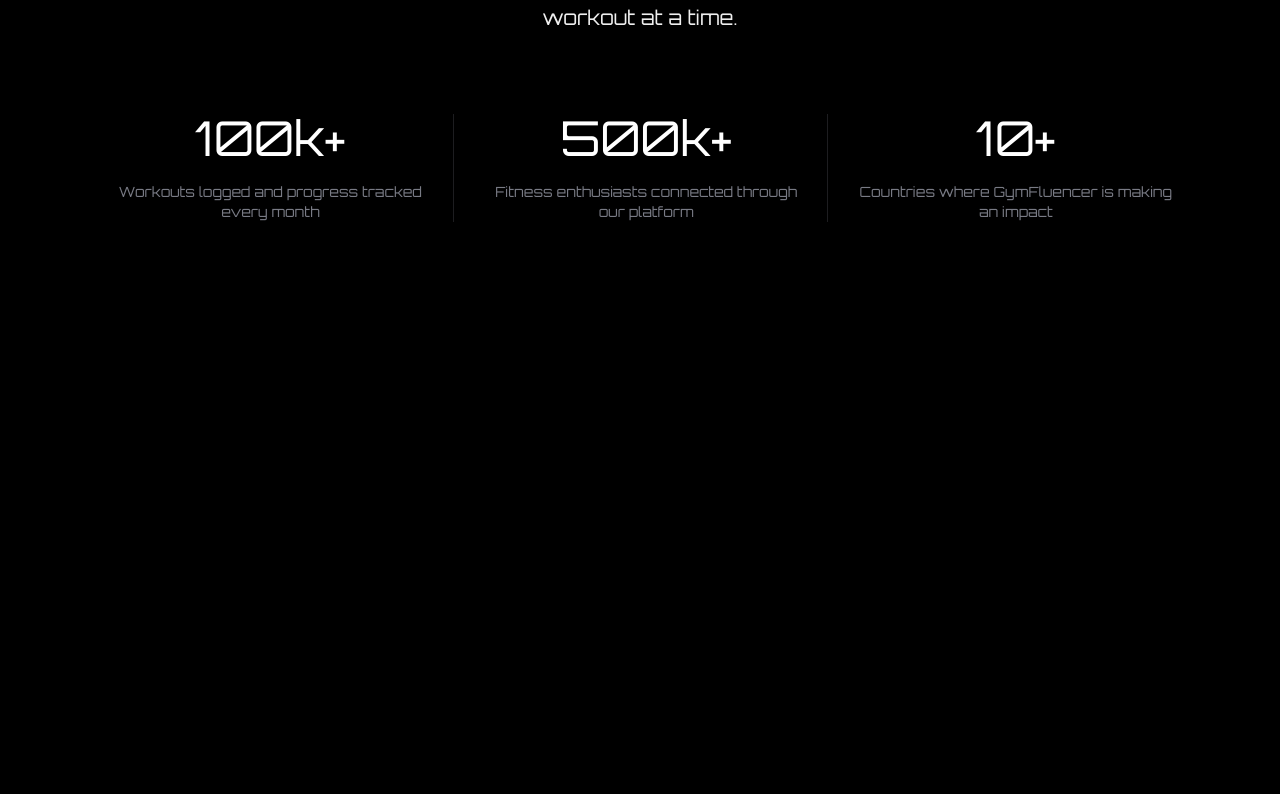
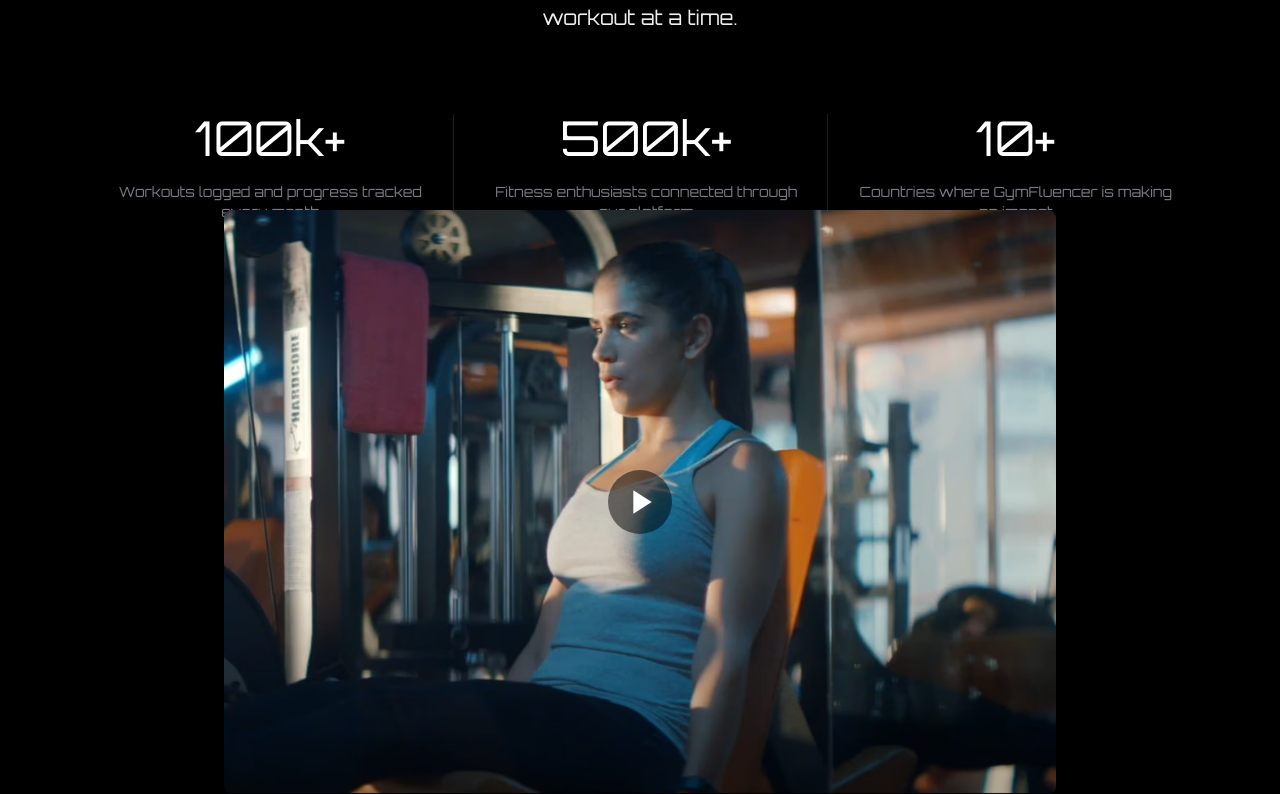
Before and after one commit to rankdeveloper/gym_influencer, a React (Vite) app: page / in a window 1280 px wide. Shown: the part 1114-1908 px from the top of the page. Before the commit the page ends 1376 px from the top, so only its background shows below. Built offline with nearby package versions, Linux system fonts and the light colour scheme.

Commit message:
video component created

```diff
--- a/src/App.jsx
+++ b/src/App.jsx
@@ -5,6 +5,7 @@
 import Trusted_user from "./components/trusted_user";
 import Animated_Text from "./components/text-animation";
 import Misson from "./components/misson";
+import VideoCard from "./components/videoCard";
 
 export default function App() {
   return (
@@ -26,6 +27,7 @@
           </div>
         </div>
         <Misson />
+        <VideoCard />
       </div>
     </>
   );
--- /dev/null
+++ b/src/components/videoCard.jsx
@@ -0,0 +1,64 @@
+import React, { useState, useRef, useEffect } from "react";
+import youtubeCover from "../assets/img/youtube_cover.avif";
+const VideoCard = () => {
+  const [isPlaying, setIsPlaying] = useState(false);
+  const videoRef = useRef(null);
+
+  const handleClickOutside = (event) => {
+    if (videoRef.current && !videoRef.current.contains(event.target)) {
+      setIsPlaying(false);
+    }
+  };
+
+  useEffect(() => {
+    document.addEventListener("mousedown", handleClickOutside);
+    return () => {
+      document.removeEventListener("mousedown", handleClickOutside);
+    };
+  }, []);
+
+  return (
+    <div className="mb-8 relative flex items-center justify-center h-[480px] bg-black">
+      <div
+        className=" w-[65%] max-w-4xl rounded-lg overflow-hidden shadow-lg"
+        ref={videoRef}
+      >
+        {isPlaying ? (
+          <iframe
+            src="https://www.youtube.com/embed/pznrAWMhahA?autoplay=1&rel=0"
+            title="YouTube Video"
+            className="w-full h-[400px] md:h-[480px]"
+            allow="accelerometer; autoplay; clipboard-write; encrypted-media; gyroscope; picture-in-picture"
+            allowFullScreen
+          ></iframe>
+        ) : (
+          <div className="">
+            <img
+              src={youtubeCover}
+              alt="Video Thumbnail"
+              className="w-full object-cover"
+            />
+
+            <div className="absolute inset-0 flex items-center justify-center cursor-pointer">
+              <button
+                onClick={() => setIsPlaying(true)}
+                className="w-16 h-16 bg-black bg-opacity-50 rounded-full flex items-center justify-center hover:bg-opacity-70 transition duration-300"
+              >
+                <svg
+                  xmlns="http://www.w3.org/2000/svg"
+                  className="w-10 h-10 text-white"
+                  viewBox="0 0 24 24"
+                  fill="currentColor"
+                >
+                  <path d="M8 5v14l11-7z" />
+                </svg>
+              </button>
+            </div>
+          </div>
+        )}
+      </div>
+    </div>
+  );
+};
+
+export default VideoCard;
```
Also changed, not shown: src/assets/img/youtube_cover.avif (added).
